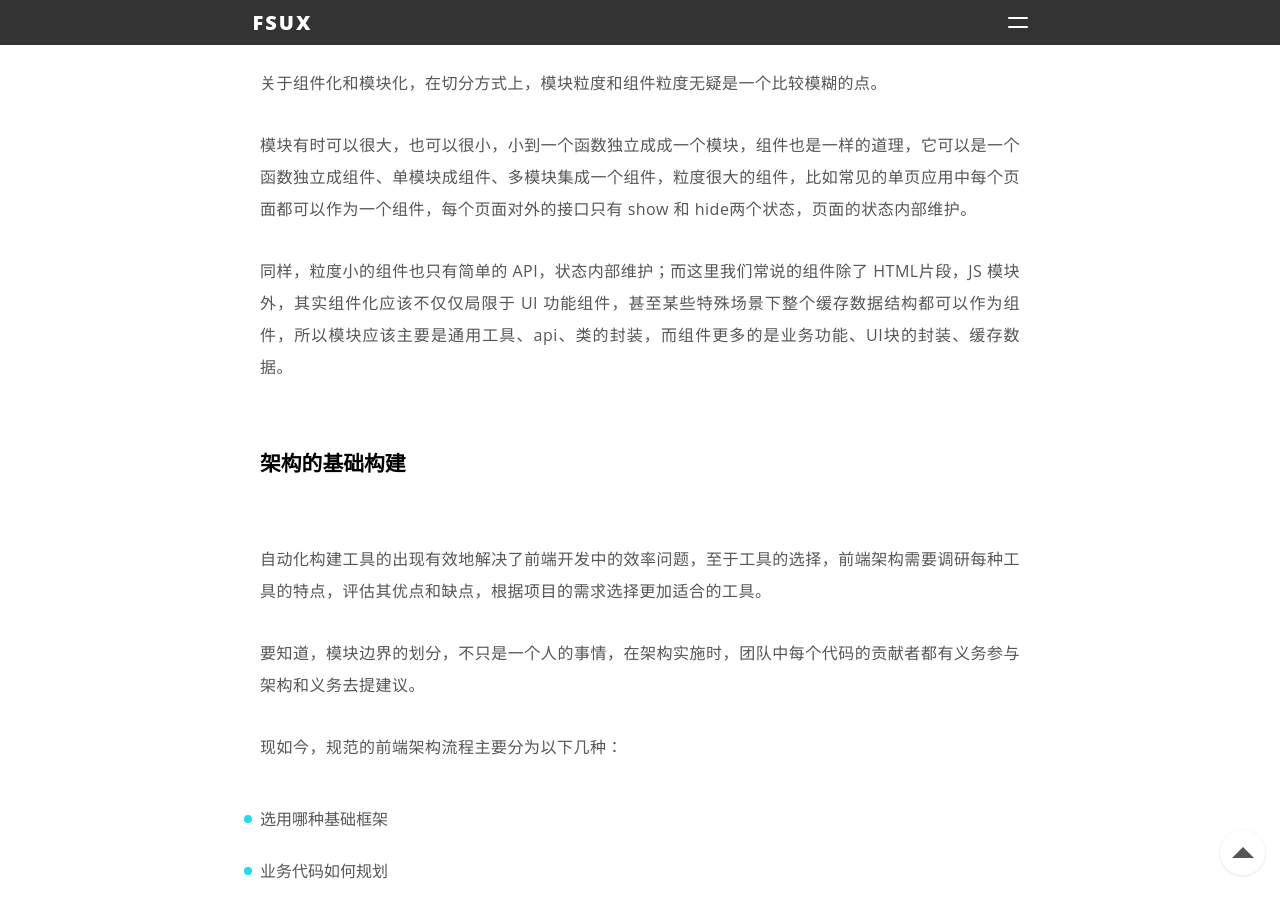
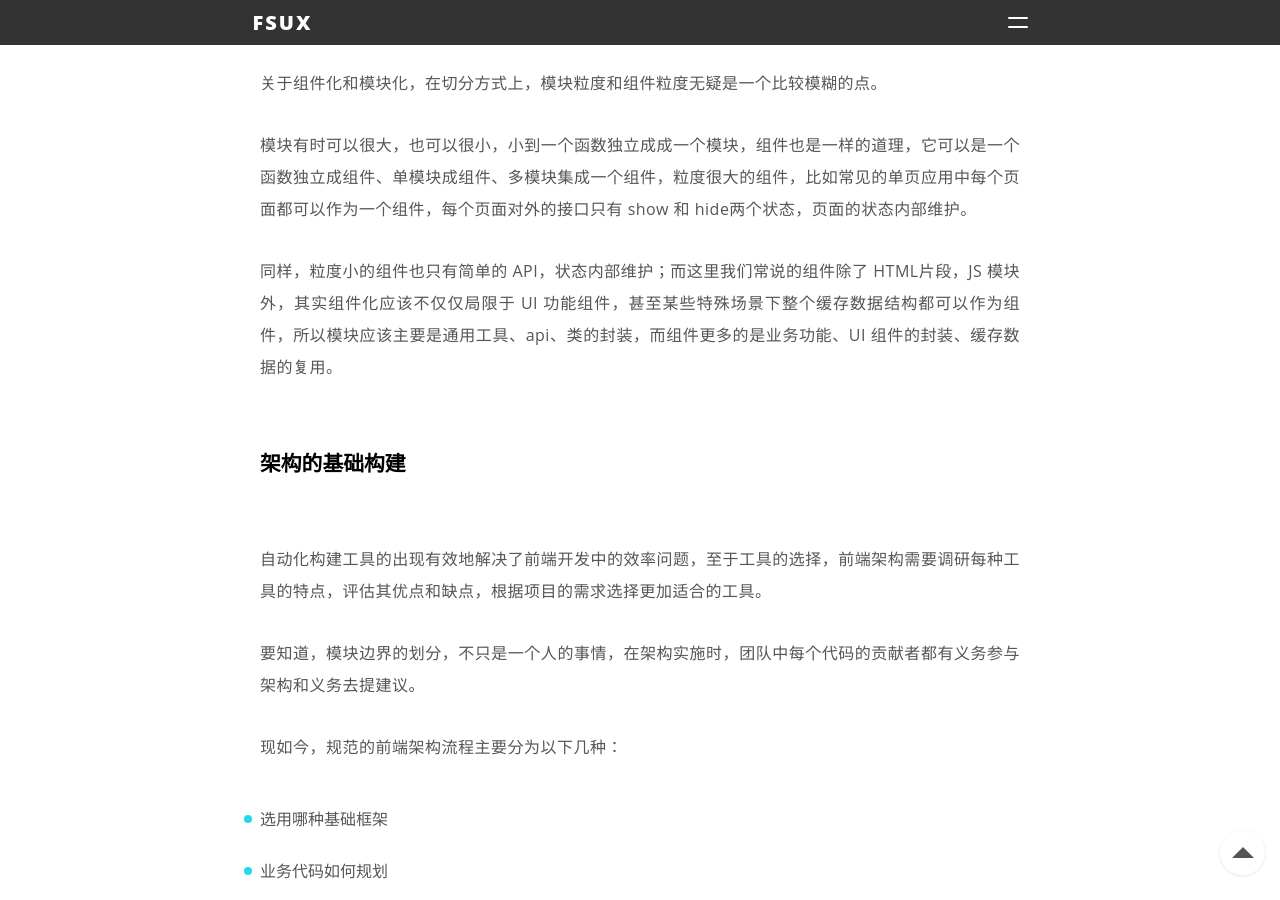
Before and after one commit to Haonancx/Haonancx.github.io, a Jekyll site: the page built from _posts/2017-6-1-Talk-about-component-architecture.markdown, in a window 1280 px wide and 900 px high, scrolled down 6496 px. Built offline with Jekyll 4.4.1, drawn with Linux system fonts in a browser that asks for light colours; nearby versions of some CDN libraries; Markdown is read by kramdown in place of the engine named in the settings; comment, search, counter and statistics services are not loaded.

Commit message:
整理文章

```diff
--- a/_posts/2017-6-1-Talk-about-component-architecture.markdown
+++ b/_posts/2017-6-1-Talk-about-component-architecture.markdown
@@ -144,7 +144,7 @@ tags: 随笔 架构 浅谈前端
 
 模块有时可以很大，也可以很小，小到一个函数独立成成一个模块，组件也是一样的道理，它可以是一个函数独立成组件、单模块成组件、多模块集成一个组件，粒度很大的组件，比如常见的单页应用中每个页面都可以作为一个组件，每个页面对外的接口只有 show 和 hide两个状态，页面的状态内部维护。
 
-同样，粒度小的组件也只有简单的 API，状态内部维护；而这里我们常说的组件除了 HTML片段，JS 模块外，其实组件化应该不仅仅局限于 UI 功能组件，甚至某些特殊场景下整个缓存数据结构都可以作为组件，所以模块应该主要是通用工具、api、类的封装，而组件更多的是业务功能、UI块的封装、缓存数据。
+同样，粒度小的组件也只有简单的 API，状态内部维护；而这里我们常说的组件除了 HTML片段，JS 模块外，其实组件化应该不仅仅局限于 UI 功能组件，甚至某些特殊场景下整个缓存数据结构都可以作为组件，所以模块应该主要是通用工具、api、类的封装，而组件更多的是业务功能、UI 组件的封装、缓存数据的复用。
 
 ### 架构的基础构建
 
```
